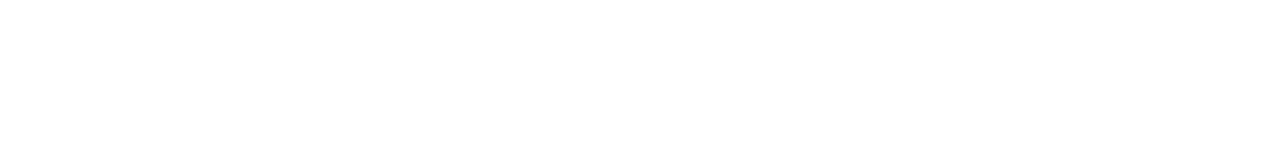
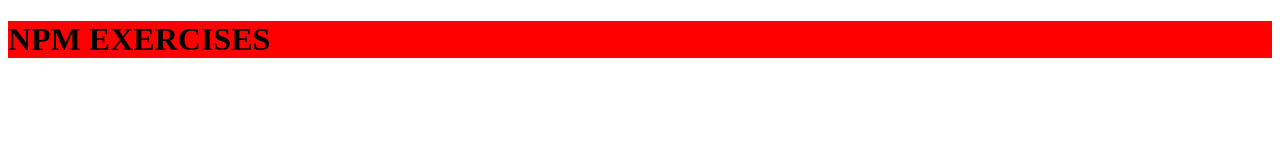
Before and after one commit to Sabita-Regmi/npm-exercises, a website built with webpack: page public/index.html in a window 1280 px wide. Built offline with nearby package versions, Linux system fonts and the light colour scheme.

Commit message:
npm exercises

```diff
--- a/public/index.html
+++ b/public/index.html
@@ -6,6 +6,7 @@
     <title>Title</title>
 </head>
 <body>
+<h1 id="codeup">NPM EXERCISES</h1>
 <script src="main.js"></script>
 
 </body>
--- a/src/index.js
+++ b/src/index.js
@@ -3,3 +3,5 @@
     console.log("hello");
  }
  sayHello();
+
+ $("#codeup").css("background-color","red");
```
